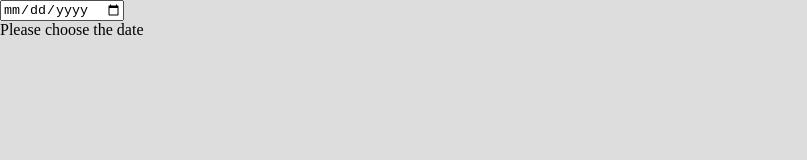
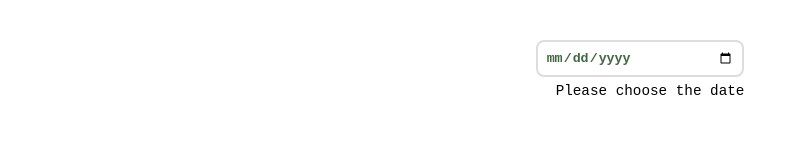
Before and after one commit to darkgraycat/shift_calculator, a website: page index.html in a window 1280 px wide. Shown: the whole page, without its empty margins (0-807 px from the left). Drawn offline with Linux system fonts and the light colour scheme.

Commit message:
the desiiiign

```diff
--- a/styles/index.css
+++ b/styles/index.css
@@ -1,6 +1,8 @@
 :root {
   --main-bg: #ddd;
+  --form-bg: #bbb;
   --main-fg: #448;
+  --form-fg: #464;
 }
 
 html, body {
@@ -11,12 +13,31 @@ html, body {
 }
 
 .container {
-  background-color: var(--main-bg);
   width: 100%;
   height: 100%;
+  display: flex;
+  justify-content: center;
 }
 
-.form {}
+.form {
+  margin-top: 20px;
+  padding: 20px;
+  height: fit-content;
+  display: flex;
+  flex-direction: column;
+  font-family: monospace;
+}
 
-.date_input {}
-.date_result {}
+.date_input {
+  border-radius: 8px;
+  border: 2px solid var(--main-bg);
+  padding: 8px;
+  outline: 0;
+  color: var(--form-fg);
+  font-weight: 900;
+}
+.date_result {
+  margin-left: 20px;
+  font-size: 1.1em;
+  line-height: 2em;
+}
```
